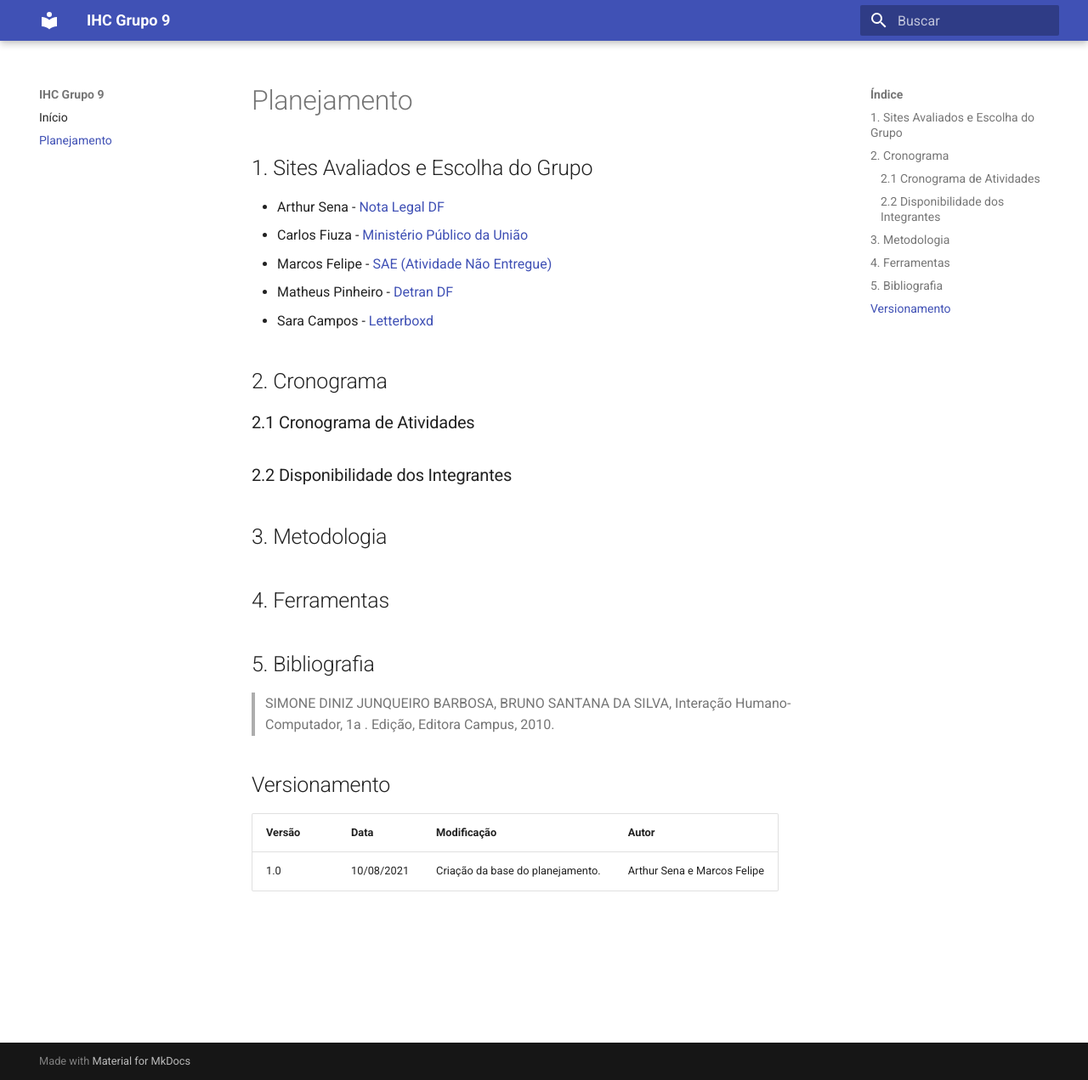
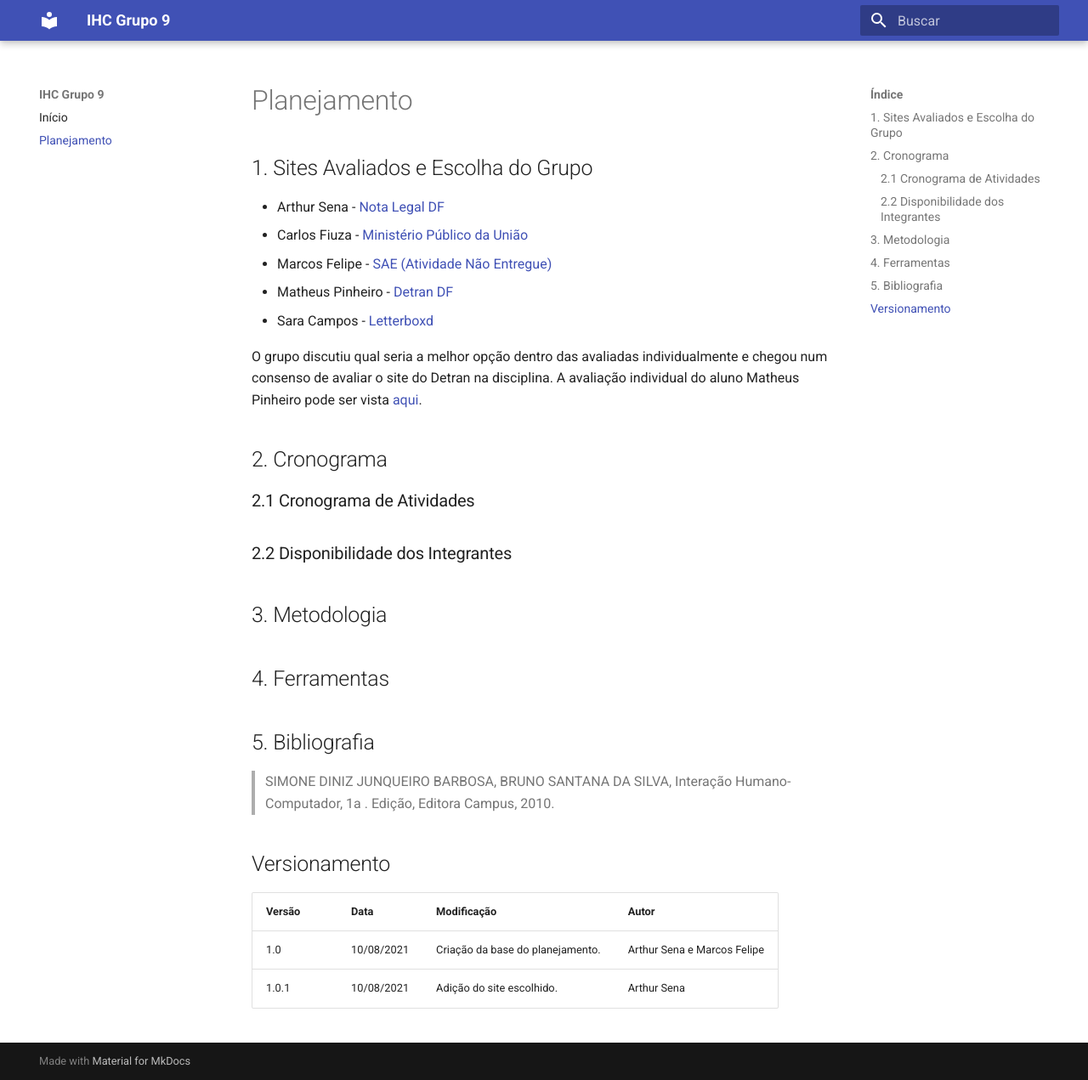
Before and after one commit to Interacao-Humano-Computador/2021.1-Detran-DF, an MkDocs documentation site: the page built from docs/planejamento.md, in a window 1280 px wide and 1271 px high. Shown: the whole window at 85% size. Built offline with MkDocs 1.6.1 and Material for MkDocs 9.7.7, drawn with Linux system fonts in a browser that asks for light colours.

Commit message:
adds DetranDF as the chosen website

```diff
--- a/docs/planejamento.md
+++ b/docs/planejamento.md
@@ -7,6 +7,11 @@
 - Marcos Felipe - <a href="https://sae.digital/" target="blank">SAE (Atividade Não Entregue)</a>
 - Matheus Pinheiro - <a href="http://www.detran.df.gov.br/" target="blank">Detran DF</a>
 - Sara Campos - <a href="https://letterboxd.com/" target="blank">Letterboxd</a>
+
+O grupo discutiu qual seria a melhor opção dentro das avaliadas individualmente
+e chegou num consenso de avaliar o site do Detran na disciplina.
+A avaliação individual do aluno Matheus Pinheiro pode ser vista
+<a href="https://unbbr-my.sharepoint.com/:b:/g/personal/180030345_aluno_unb_br/Ed6FwKM56TpPqBL4DtmHYIUBlrKRB9T3NPglh-9PV7omkg?e=5cxxm9">aqui</a>.
 
 ## 2. Cronograma
 
@@ -26,3 +31,4 @@
 | Versão | Data | Modificação | Autor |
 |--|--|--|--|
 | 1.0 | 10/08/2021 | Criação da base do planejamento. | Arthur Sena e Marcos Felipe |
+| 1.0.1 | 10/08/2021 | Adição do site escolhido. | Arthur Sena |
```
